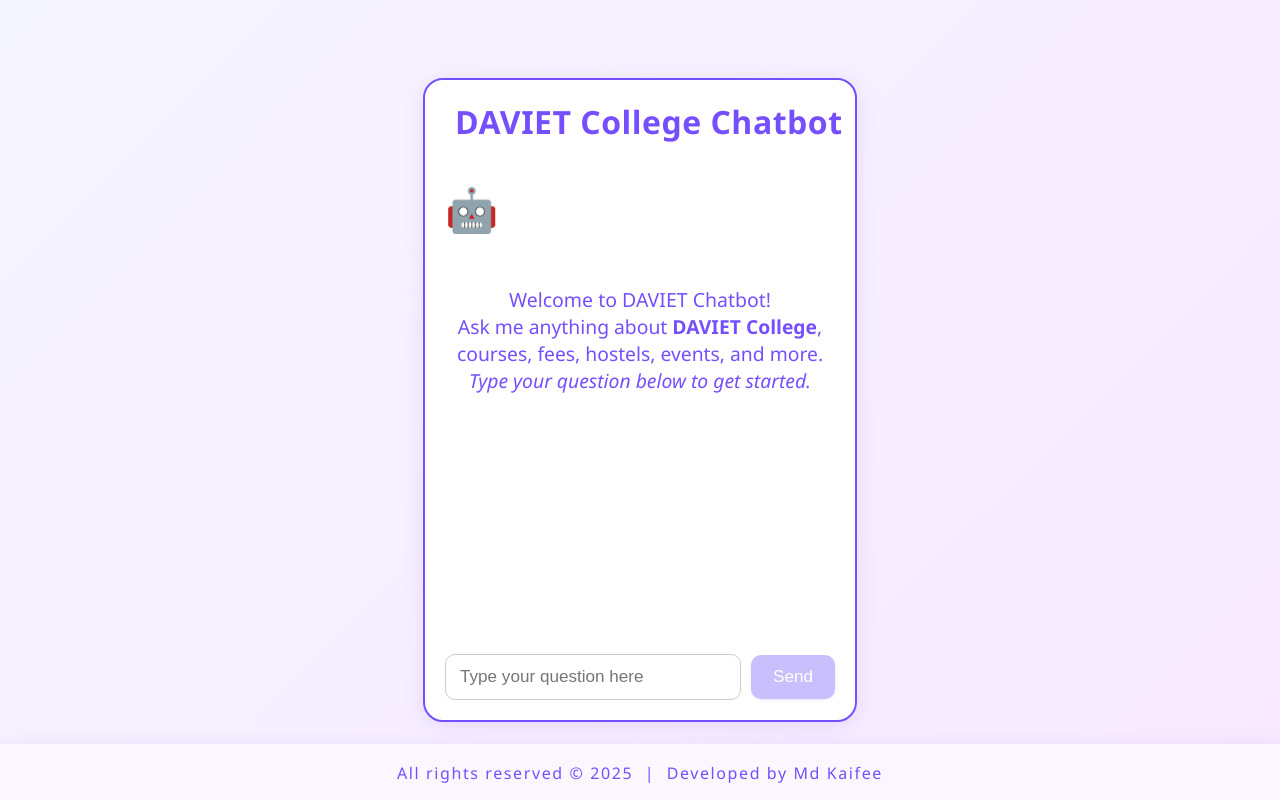
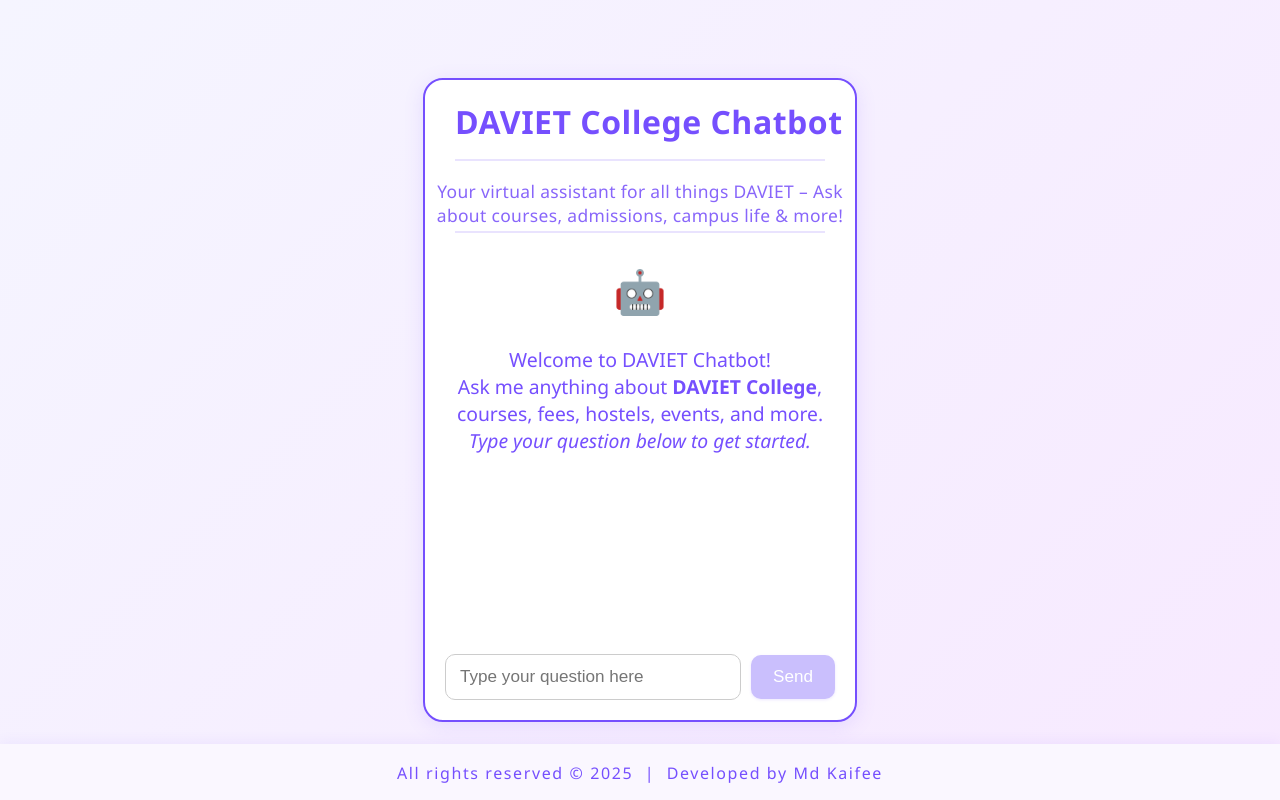
Before and after one commit to Mdkaifee/Daviet-chatbot, a Flask app: page / in a window 1280 px wide. Run offline with Flask 3, Linux system fonts and the light colour scheme.

Commit message:
Initial commit

```diff
--- a/templates/chat.html
+++ b/templates/chat.html
@@ -93,14 +93,14 @@
             text-align: center;
             color: #754ffe;
             font-size: 1.14em;
-            margin-top: 26px;
+            margin-top: 16px;
             font-weight: 500;
         }
         .bot-emoji {
             font-size: 2.5em;
             display: block;
-            margin-bottom: 12px;
             margin-top: 8px;
+            text-align: center;
         }
         .input-row {
             display: flex;
@@ -169,13 +169,48 @@
                 padding: 13px 0 12px 0;
             }
         }
+            .chat-tagline {
+    color: #8866fa;
+    font-size: 1.09em;
+    font-weight: 500;
+    margin-left: 0;
+    margin-bottom: 4px;
+    margin-top: 10px;
+    letter-spacing: 0.02em;
+    text-align: center;
+}
+@media (max-width: 540px) {
+    .chat-tagline {
+        font-size: 1em;
+        margin-left: 0;
+    }
+}
+.chat-header-divider {
+    border: none;
+    border-top: 2px solid #8866fa;
+    margin: 0 30px 8px 30px;
+    opacity: 0.18;
+}
+@media (max-width: 540px) {
+    .chat-header-divider {
+        margin: 0 12vw 8px 12vw;
+    }
+}
+
+
 
     </style>
 </head>
 <body>
     <div class="chat-app-container">
         <div class="chatbox-outer">
-            <div class="chat-header">DAVIET College Chatbot</div>
+  <div class="chat-header">DAVIET College Chatbot</div>
+  <hr class="chat-header-divider">
+<div class="chat-tagline">
+    Your virtual assistant for all things DAVIET – Ask about courses, admissions, campus life & more!
+</div>
+<hr class="chat-header-divider">
+
             <div id="chatbox">
                 <div class="bot-emoji">🤖</div>
                 <div class="bot-welcome">
@@ -213,7 +248,7 @@
             document.getElementById("chatbox").innerHTML += `<div class="user-bubble">${escapeHtml(message)}</div>`;
 
             sendBtn.disabled = true;
-            fetch("http://127.0.0.1:5000/chat", {
+            fetch("/chat", {
                 method: "POST",
                 headers: { "Content-Type": "application/json" },
                 body: JSON.stringify({ message: message })
```
